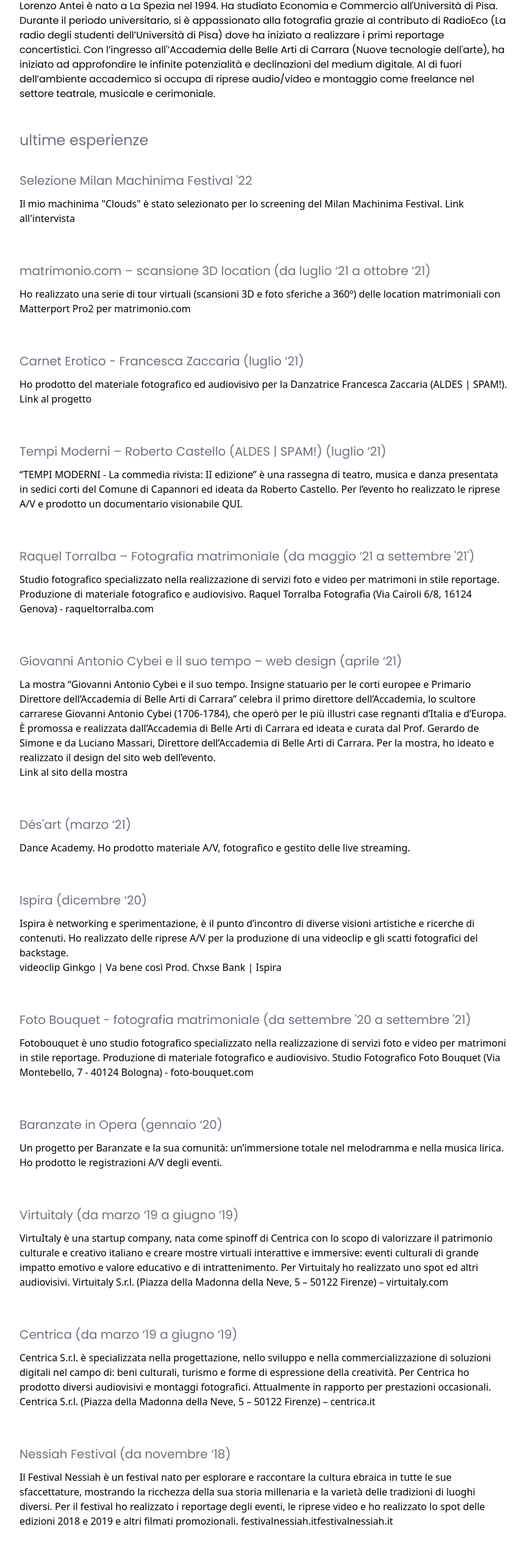
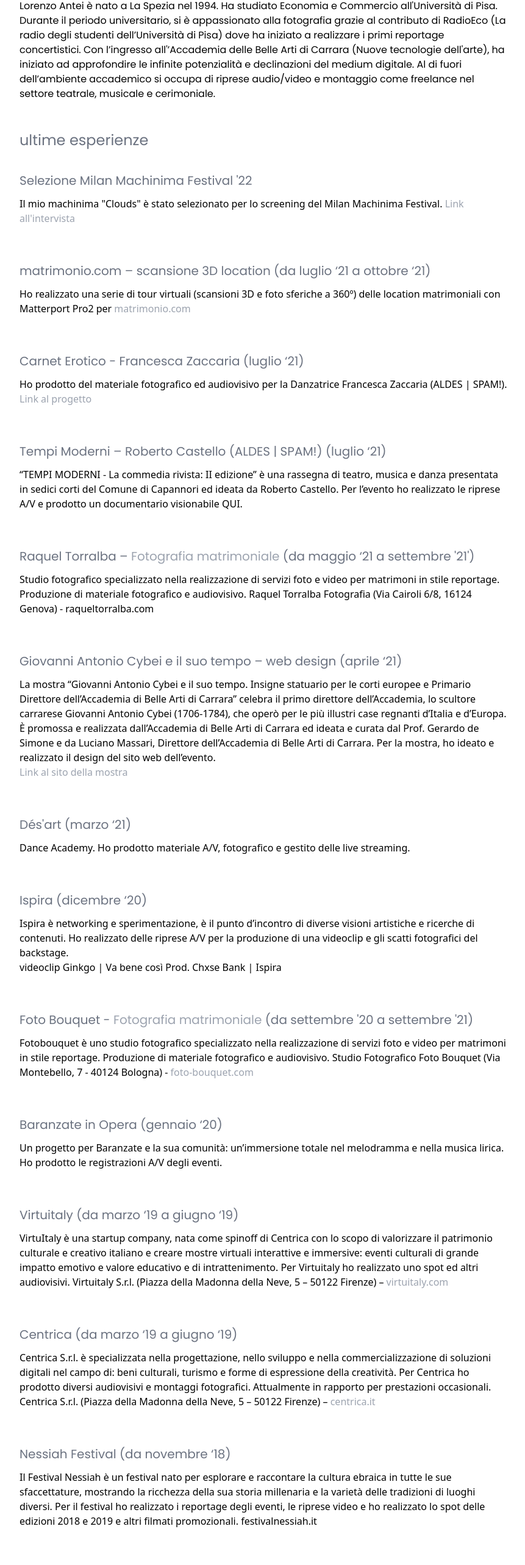
Before and after one commit to lorenzoantei/myBlog, a Gatsby site: page /cv in a window 1280 px wide. Shown: the part 230-2796 px from the top of the page at 61% size, without its empty margins (208-1069 px from the left). Built offline with nearby package versions, Linux system fonts and the light colour scheme; Gatsby itself is replaced by a stand-in of ours.

Commit message:
Update cv.js
fix links and hover

```diff
--- a/src/pages/cv.js
+++ b/src/pages/cv.js
@@ -18,17 +18,17 @@
 
           <div class="py-6">
             <h3 className="font-poppins text-xl text-gray-500 py-3">Selezione Milan Machinima Festival '22</h3>
-          <p>Il mio machinima "Clouds" è stato selezionato per lo screening del Milan Machinima Festival. <a class="hover:underline" href="https://milanmachinimafestival.org/">Link all'intervista</a></p>
+          <p>Il mio machinima "Clouds" è stato selezionato per lo screening del Milan Machinima Festival. <a class="text-gray-400 hover:text-black hover:ease-in-out duration-1000" href="https://milanmachinimafestival.org/">Link all'intervista</a></p>
           </div>
 
           <div class="py-6">
             <h3 className="font-poppins text-xl text-gray-500 py-3">matrimonio.com – scansione 3D location (da luglio ‘21 a ottobre ‘21)</h3>
-            <p>Ho realizzato una serie di tour virtuali (scansioni 3D e foto sferiche a 360º) delle location matrimoniali con Matterport Pro2 per matrimonio.com </p>
+            <p>Ho realizzato una serie di tour virtuali (scansioni 3D e foto sferiche a 360º) delle location matrimoniali con Matterport Pro2 per <a class="text-gray-400 hover:text-black hover:ease-in-out duration-1000" href="https://www.matrimonio.com">matrimonio.com</a></p>
           </div>
 
           <div class="py-6">
             <h3 className="font-poppins text-xl text-gray-500 py-3">Carnet Erotico - Francesca Zaccaria (luglio ‘21)</h3>
-          <p>Ho prodotto del materiale fotografico ed audiovisivo per la Danzatrice Francesca Zaccaria (ALDES | SPAM!). <a class="hover:underline" href="https://www.aldesweb.org/produzioni/carnet-erotico/">Link al progetto</a></p>
+          <p>Ho prodotto del materiale fotografico ed audiovisivo per la Danzatrice Francesca Zaccaria (ALDES | SPAM!). <a class="text-gray-400 hover:text-black hover:ease-in-out duration-1000" href="https://www.aldesweb.org/produzioni/carnet-erotico/">Link al progetto</a></p>
           </div>
 
           <div class="py-6">
@@ -37,14 +37,14 @@
           </div>
 
           <div class="py-6">
-            <h3 className="font-poppins text-xl text-gray-500 py-3">Raquel Torralba – Fotografia matrimoniale (da maggio ‘21 a settembre '21')</h3>
-            <p>Studio fotografico specializzato nella realizzazione di servizi foto e video per matrimoni in stile reportage. Produzione di materiale fotografico e audiovisivo. Raquel Torralba Fotografia (Via Cairoli 6/8, 16124 Genova) - raqueltorralba.com</p>
+            <h3 className="font-poppins text-xl text-gray-500 py-3">Raquel Torralba – <a class="text-gray-400 hover:text-black hover:ease-in-out duration-1000" href="https://www.flickr.com/photos/193622395@N05/sets/72157719705710180/with/51632770803/">Fotografia matrimoniale</a> (da maggio ‘21 a settembre '21')</h3>
+            <p>Studio fotografico specializzato nella realizzazione di servizi foto e video per matrimoni in stile reportage. Produzione di materiale fotografico e audiovisivo. Raquel Torralba Fotografia (Via Cairoli 6/8, 16124 Genova) - <a class="hover:underline" href="https://www.raqueltorralba.com/">raqueltorralba.com</a></p>
           </div>
 
           <div class="py-6">
             <h3 className="font-poppins text-xl text-gray-500 py-3">Giovanni Antonio Cybei e il suo tempo – web design (aprile ‘21)</h3>
             <p>La mostra “Giovanni Antonio Cybei e il suo tempo. Insigne statuario per le corti europee e Primario Direttore dell’Accademia di Belle Arti di Carrara” celebra il primo direttore dell’Accademia, lo scultore carrarese Giovanni Antonio Cybei (1706-1784), che operò per le più illustri case regnanti d’Italia e d’Europa. È promossa e realizzata dall’Accademia di Belle Arti di Carrara ed ideata e curata dal Prof. Gerardo de Simone e da Luciano Massari, Direttore dell’Accademia di Belle Arti di Carrara. Per la mostra, ho ideato e realizzato il design del sito web dell’evento.</p>
-            <a class="hover:underline" href="https://www.accademiacarrara.it/img/mcybei/index.html">Link al sito della mostra</a>
+            <a class="text-gray-400 hover:text-black hover:ease-in-out duration-1000" href="https://www.accademiacarrara.it/img/mcybei/index.html">Link al sito della mostra</a>
           </div>
 
           <div class="py-6">
@@ -59,9 +59,9 @@
           </div>
 
           <div class="py-6">
-            <h3 className="font-poppins text-xl text-gray-500 py-3">Foto Bouquet - fotografia matrimoniale (da settembre '20 a settembre '21)</h3>
+            <h3 className="font-poppins text-xl text-gray-500 py-3">Foto Bouquet - <a class="text-gray-400 hover:text-black hover:ease-in-out duration-1000" href="https://www.flickr.com/photos/193622395@N05/sets/72157719705710180/with/51632770803/">Fotografia matrimoniale</a> (da settembre '20 a settembre '21)</h3>
             <p>Fotobouquet è uno studio fotografico specializzato nella realizzazione di servizi foto e video per matrimoni in stile reportage. Produzione di materiale fotografico e audiovisivo.
-              Studio Fotografico Foto Bouquet (Via Montebello, 7 - 40124 Bologna) - <a class="hover:underline" href="https://www.foto-bouquet.com/">foto-bouquet.com</a></p>
+              Studio Fotografico Foto Bouquet (Via Montebello, 7 - 40124 Bologna) - <a class="text-gray-400 hover:text-black hover:ease-in-out duration-1000" href="https://www.foto-bouquet.com/">foto-bouquet.com</a></p>
           </div>
 
           <div class="py-6">
@@ -72,19 +72,19 @@
           <div class="py-6">
             <h3 className="font-poppins text-xl text-gray-500 py-3">Virtuitaly (da marzo ‘19 a giugno ‘19)</h3>
             <p>VirtuItaly è una startup company, nata come spinoff di Centrica con lo scopo di valorizzare il patrimonio culturale e creativo italiano e creare mostre virtuali interattive e immersive: eventi culturali di grande impatto emotivo e valore educativo e di intrattenimento. Per Virtuitaly ho realizzato uno spot ed altri audiovisivi.
-              Virtuitaly S.r.l. (Piazza della Madonna della Neve, 5 – 50122 Firenze) – <a class="hover:underline"href="https://www.virtuitaly.com/">virtuitaly.com</a> </p>
+              Virtuitaly S.r.l. (Piazza della Madonna della Neve, 5 – 50122 Firenze) – <a class="text-gray-400 hover:text-black hover:ease-in-out duration-1000" href="https://www.virtuitaly.com/">virtuitaly.com</a> </p>
           </div>
 
           <div class="py-6">
             <h3 className="font-poppins text-xl text-gray-500 py-3">Centrica (da marzo ‘19 a giugno ‘19)</h3>
             <p>Centrica S.r.l. è specializzata nella progettazione, nello sviluppo e nella commercializzazione di soluzioni digitali nel campo di: beni culturali, turismo e forme di espressione della creatività. Per Centrica ho prodotto diversi audiovisivi e montaggi fotografici. Attualmente in rapporto per prestazioni occasionali.
-              Centrica S.r.l. (Piazza della Madonna della Neve, 5 – 50122 Firenze) –  <a class="hover:underline"href="https://www.centrica.it/">centrica.it</a> </p>
+              Centrica S.r.l. (Piazza della Madonna della Neve, 5 – 50122 Firenze) –  <a class="text-gray-400 hover:text-black hover:ease-in-out duration-1000" href="https://www.centrica.it/">centrica.it</a> </p>
           </div>
 
           <div class="py-6">
             <h3 className="font-poppins text-xl text-gray-500 py-3">Nessiah Festival (da novembre ‘18)</h3>
-            <p>Il Festival Nessiah è un festival nato per esplorare e raccontare la cultura ebraica in tutte le sue sfaccettature, mostrando la ricchezza della sua storia millenaria e la varietà delle tradizioni di luoghi diversi. Per il festival ho realizzato i reportage degli eventi, le riprese video e ho realizzato lo spot delle edizioni 2018 e 2019 e altri filmati promozionali. festivalnessiah.it
-              <a class="hover:underline"href="https://www.festivalnessiah.it/">festivalnessiah.it</a></p>
+            <p>Il Festival Nessiah è un festival nato per esplorare e raccontare la cultura ebraica in tutte le sue sfaccettature, mostrando la ricchezza della sua storia millenaria e la varietà delle tradizioni di luoghi diversi. Per il festival ho realizzato i reportage degli eventi, le riprese video e ho realizzato lo spot delle edizioni 2018 e 2019 e altri filmati promozionali. <a class="hover:underline"href="https://www.festivalnessiah.it/">festivalnessiah.it</a>
+            </p>
           </div>
 
           <div class="py-6">
@@ -96,7 +96,7 @@
           <div class="py-6">
             <h3 className="font-poppins text-xl text-gray-500 py-3">Radioeco.it (da settembre ‘17 a settembre ‘19)</h3>
             <p>radioeco.it è la radio degli studenti dell’Università di Pisa. Per Radioeco ho realizzato diversi reportage fotografici dei concerti, spettacoli ed eventi di varia natura, videointerviste e materiale promozionale multimediale; ho svolto anche attività di regia e di supporto tecnico ai programmi radiofonici.
-              Radioeco Studio (Via Curtatone e Montanara, 4 – 56126 Pisa) – <a class="hover:underline"href="http://www.radio-eco.it">radio-eco.it</a></p>
+              Radioeco Studio (Via Curtatone e Montanara, 4 – 56126 Pisa) – <a class="text-gray-400 hover:text-black hover:ease-in-out duration-1000" href="http://www.radio-eco.it">radio-eco.it</a></p>
           </div>
 
         </div>
@@ -106,17 +106,17 @@
 
           <div class="py-6">
             <h3 className="font-poppins text-xl text-gray-500 py-3">Nuove tecnologie dell’arte (da settembre ‘19)</h3>
-            <p>Accademia di Belle Arti di Carrara (Via Roma, 1 - 54033 Carrara) - <a class="hover:underline" href="https://www.accademiacarrara.it">accademiacarrara.it</a>.</p>
+            <p>Accademia di Belle Arti di Carrara (Via Roma, 1 - 54033 Carrara) - <a class="text-gray-400 hover:text-black hover:ease-in-out duration-1000" href="https://www.accademiacarrara.it">accademiacarrara.it</a>.</p>
           </div>
 
           <div class="py-6">
             <h3 className="font-poppins text-xl text-gray-500 py-3">Progetto Museolab (da novembre ‘18 a giugno ‘19)</h3>
-          <p>“Tecnico della realizzazione di progetti fotografici, audiovisuali, grafico editoriali e creazione di racconti per immagini”. TD Group Italia (Via Fiume Bianco, 56 - 00144 Roma) - <a class="hover:underline" href="https://www.tdgroupitalia.it/">tdgroupitalia.it</a></p>
+          <p>“Tecnico della realizzazione di progetti fotografici, audiovisuali, grafico editoriali e creazione di racconti per immagini”. TD Group Italia (Via Fiume Bianco, 56 - 00144 Roma) - <a class="text-gray-400 hover:text-black hover:ease-in-out duration-1000" href="https://www.tdgroupitalia.it/">tdgroupitalia.it</a></p>
           </div>
 
           <div class="py-6">
             <h3 className="font-poppins text-xl text-gray-500 py-3">Economia e commercio (da settembre '14 a giugno '18</h3>
-          <p>Ho conseguito 19 esami.</p>
+          <p>Ho superato 19 esami. Università degli studi di Pisa</p>
           </div>
 
         </div>
```
